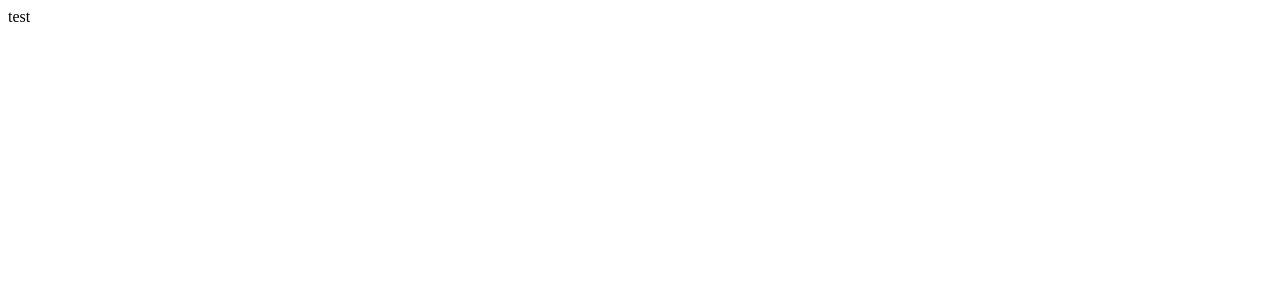
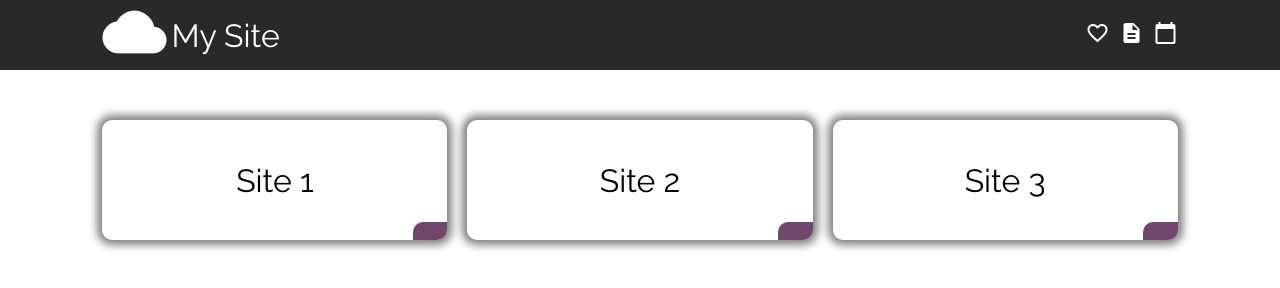
Before and after one commit to stefanszeke/stefanszeke.github.io, a plain HTML site: page index.html in a window 1280 px wide. Drawn offline with Linux system fonts and the light colour scheme.

Commit message:
Uploading the new test website

```diff
--- /dev/null
+++ b/css/hoverButtons.css
@@ -0,0 +1,72 @@
+.container {
+    margin-top: 50px;
+    display: flex;
+    justify-content: space-around;
+    gap: 20px;
+}
+
+.box {
+    flex: 1;
+    max-width: 500px;
+    min-height: 120px;
+    position: relative;
+    background-color: white;
+    box-shadow: 0px 0px 8px 5px gray;
+    border-radius: 10px;
+    transition: 150ms ease-in-out;
+    overflow: hidden;
+    cursor: pointer;
+}
+
+.box::before {
+    content: "";
+    position: absolute;
+    width: 100%;
+    height: 100%;
+    background-color: rgb(114, 71, 109);
+    top: 85%;
+    left: 90%;
+    transition: 150ms ease-in-out;
+    border-radius: 10px;
+}
+
+.box:hover::before {
+    top: 0;
+    left: 0;
+}
+
+.titleBefore {
+    position: absolute;
+    top:50%;
+    left: 50%;
+    transform: translate(-50%, -50%);
+    width: 100%;
+    text-align: center;
+    transition: 150ms ease-in-out;
+}
+
+.box:hover .titleBefore {
+    top: -100%
+}
+
+.box h2 {
+    font-size: 2em;
+    font-weight: 400;
+}
+
+.titleAfter {
+    position: absolute;
+    top: 120%;
+    left: 50%;
+    transform: translate(-50%, -50%);
+    width: 100%;
+    text-align: center;
+    transition: 150ms ease-in-out;
+    color: rgb(255, 255, 255);
+}
+
+.box:hover .titleAfter {
+    top: 50%;
+    left: 50%;
+    transform: translate(-50%, -50%);
+}
--- /dev/null
+++ b/css/nav.css
@@ -0,0 +1,60 @@
+.header {
+    position: sticky;
+    display: flex;
+    align-items: center;
+    justify-content: space-between;
+    top: 0;
+    width: 100%;
+    height: 70px;
+    background-color: rgb(41, 41, 41);
+
+}
+
+.logo-title {
+    display: flex;
+    justify-content: flex-start;
+    align-items: center;
+    color: white;
+    gap: 5px;
+    font-size: 2em;
+    text-decoration: none;
+}
+
+.nav {
+    display: flex;
+    justify-content: flex-end;
+    align-items: center;
+    gap: 10px;
+}
+
+.nav .nav-site {
+    position: relative;
+    text-decoration: none;
+    transition: 150ms ease-in-out;
+    color: white;
+}
+
+.nav .nav-title {
+    top: 100%;
+    position: absolute;
+    opacity: 0;
+    transition: 150ms ease-in-out;
+}
+
+.nav .nav-site:hover {
+    scale: 1.4;
+
+}
+
+.nav .nav-site:hover .nav-title{
+    top: 150%;
+    right: -50%;
+    opacity: 1;
+    font-size: 1.5em;
+    color: rgb(36, 36, 36);
+}
+
+
+.logo-title i {
+    font-size: 2em;
+}
--- a/css/style.css
+++ b/css/style.css
@@ -0,0 +1,21 @@
+* {
+    margin: 0;
+    padding: 0;
+    box-sizing: border-box;
+    font-family: 'Raleway', sans-serif;
+}
+
+body {
+    background-color: rgb(255, 255, 255);
+}
+
+.wrap {
+    padding-left: 8%;
+    padding-right: 8%;
+}
+
+@media only screen and (max-width: 800px) {
+    .box h2 {font-size: 1.8em;}
+    .box {min-width: 100%;}
+    .container {flex-direction: column; align-items: center;}
+}
--- a/index.html
+++ b/index.html
@@ -1,17 +1,84 @@
 <!DOCTYPE html>
 <html lang="en">
 <head>
-
-    <title>stefanszeke</title>
+    <title>Hover Box</title>
 
     <meta charset="UTF-8">
     <meta http-equiv="X-UA-Compatible" content="IE=edge">
     <meta name="viewport" content="width=device-width, initial-scale=1.0">
 
-    <link rel="stylesheet" href="/css/style.css">
+    <link rel="stylesheet" href="./css/style.css">
+    <link rel="stylesheet" href="./css/nav.css">
+    <link rel="stylesheet" href="./css/hoverButtons.css">
+
+    <link rel="preconnect" href="https://fonts.googleapis.com">
+    <link rel="preconnect" href="https://fonts.gstatic.com" crossorigin>
+    <link href="https://fonts.googleapis.com/css2?family=Raleway:wght@100;200;300;400;500;600&display=swap" rel="stylesheet">
+
+    <link rel="stylesheet" href="https://fonts.googleapis.com/icon?family=Material+Icons">
 
 </head>
+
+
 <body>
-    test
+
+    <div class="header wrap">
+
+            <a href="#" class="logo-title">
+              <div class="logo"><i class="material-icons">cloud</i></div>
+              <div class="title">My Site</div>
+            </a>
+
+        <div class="nav">
+            <a href="#" class="nav-site">
+                <div class="nav-logo"><i class="material-icons">favorite_border</i></div>
+                <div class="nav-title">site1</div>
+            </a>
+            <a href="#" class="nav-site">
+                <div class="nav-logo"><i class="material-icons">description</i></div>
+                <div class="nav-title">site2</div>
+            </a>
+            <a href="#" class="nav-site">
+                <div class="nav-logo"><i class="material-icons">calendar_today</i></div>
+                <div class="nav-title">site3</div>
+            </a>
+        </div>
+    </div>
+
+    <div class="wrap">
+        <div class="container">
+            <div class="box">
+                <div class="titleBefore">
+                    <h2>Site 1</h2>
+                </div>
+                <div class="titleAfter">
+                    <h2>Click here</h2>
+                </div>
+            </div>
+
+            <div class="box">
+                <div class="titleBefore">
+                    <h2>Site 2</h2>
+                </div>
+                <div class="titleAfter">
+                    <h2>Click here</h2>
+                </div>
+            </div>
+
+            <div class="box">
+                <div class="titleBefore">
+                    <h2>Site 3</h2>
+                </div>
+                <div class="titleAfter">
+                    <h2>Click here</h2>
+                </div>
+            </div>
+        </div>
+    </div>
+
+
+
+
+
 </body>
 </html>
```
